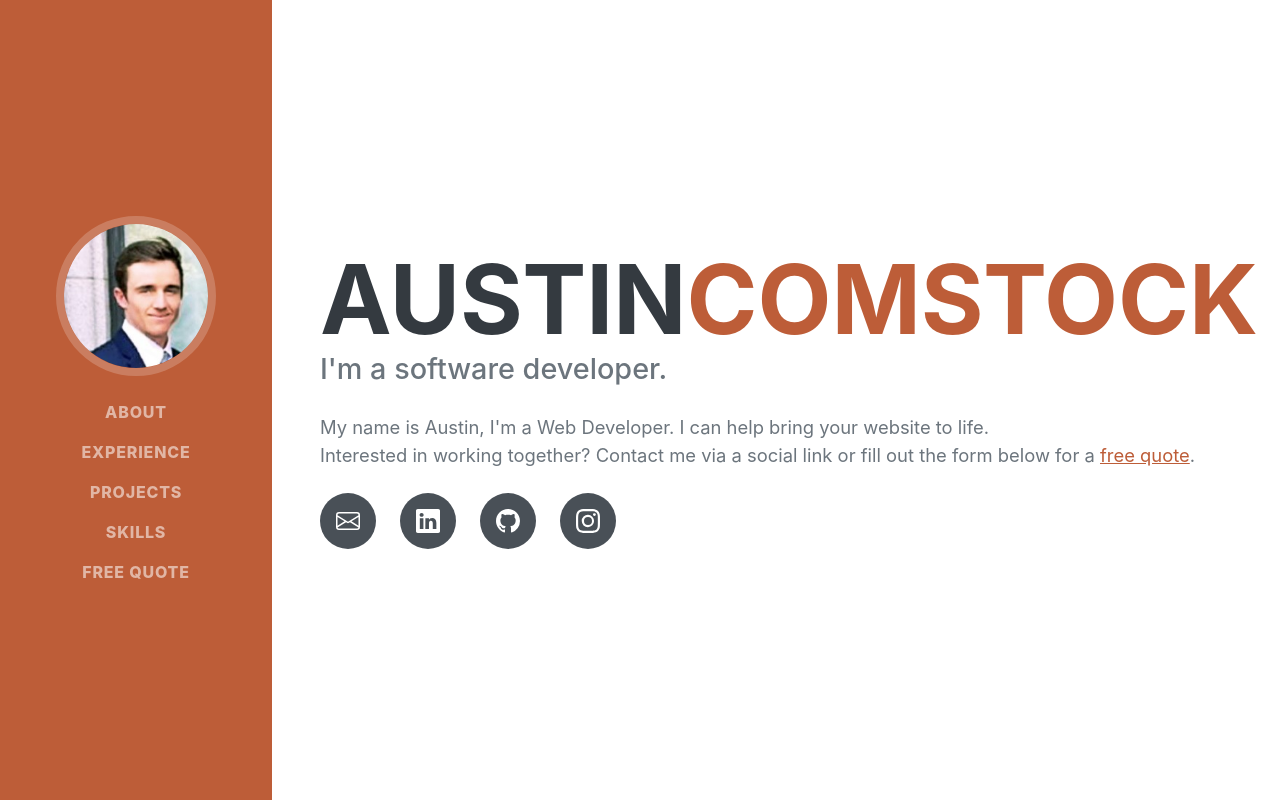
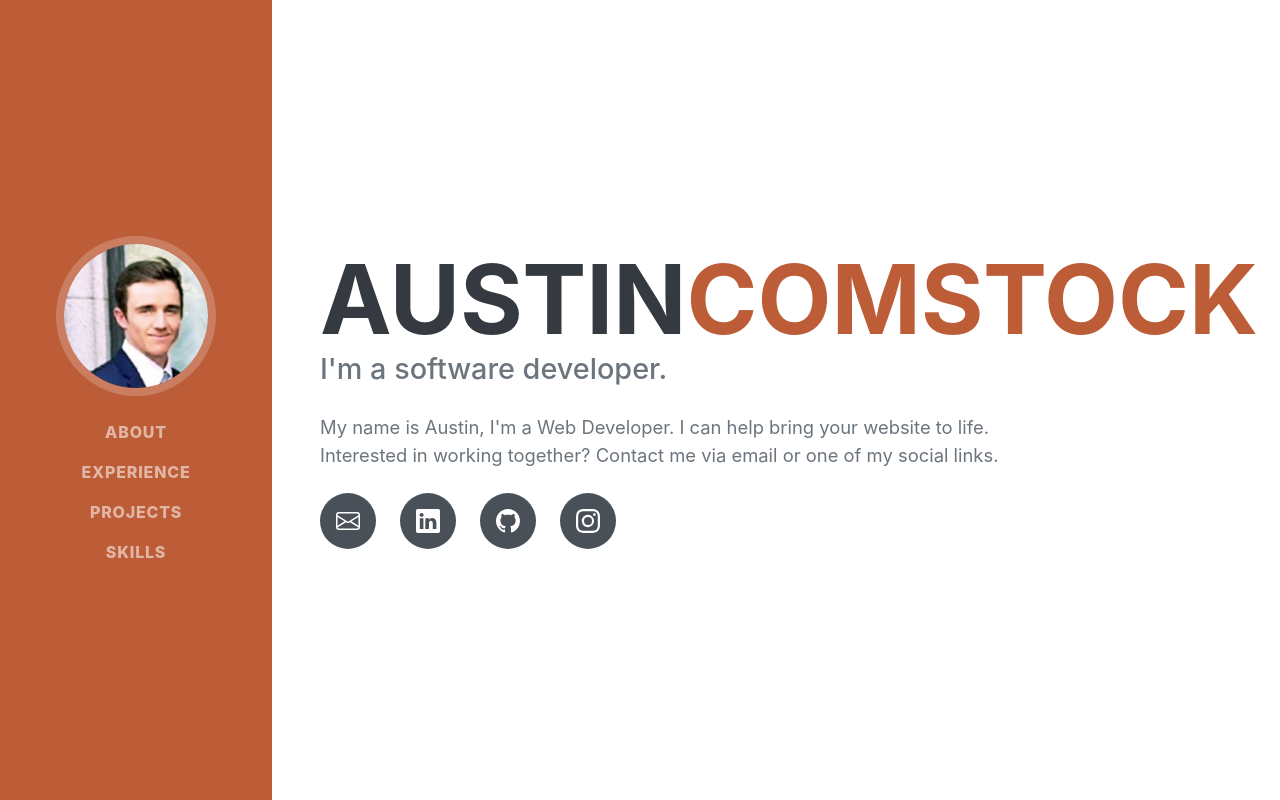
Before and after one commit to austincomstock/austincomstock-resume, a React (Create React App) app: page / in a window 1280 px wide. Shown: the top 800 px of the page. Built offline with nearby package versions, Linux system fonts and the light colour scheme.

Commit message:
Commented out Free Quote section for now. Need to improve overall look

```diff
--- a/src/App.js
+++ b/src/App.js
@@ -7,7 +7,7 @@ import { About } from "./components/About";
 import { Experience } from "./components/Experience";
 import { Projects } from "./components/Projects";
 import { Skills } from "./components/Skills";
-import { FreeQuote } from "./components/FreeQuote/FreeQuote";
+// import { FreeQuote } from "./components/FreeQuote/FreeQuote";
 
 // Google Analytics
 // I followed the steps here - https://medium.com/@vergil333/google-analytics-4-in-react-a250005c2455
@@ -100,11 +100,11 @@ function App() {
                   Skills
                 </a>
               </li>
-              <li className="nav-item">
+              {/* <li className="nav-item">
                 <a className="nav-link js-scroll-trigger" href="#freequote">
                   Free Quote
                 </a>
-              </li>
+              </li> */}
             </ul>
           </div>
         </nav>
@@ -115,7 +115,7 @@ function App() {
         <Experience />
         <Projects />
         <Skills />
-        <FreeQuote />
+        {/* <FreeQuote /> */}
       </>
     </div>
   );
--- a/src/components/About/index.jsx
+++ b/src/components/About/index.jsx
@@ -34,8 +34,8 @@ export const About = () => {
           My name is Austin, I'm a Web Developer. I can help bring your website
           to life.
           <br></br>
-          Interested in working together? Contact me via a social link or fill
-          out the form below for a <a href="#freequote">free quote</a>.
+          Interested in working together? Contact me via email or one of my
+          social links.
         </p>
         <div className="social-icons">
           <a
```
